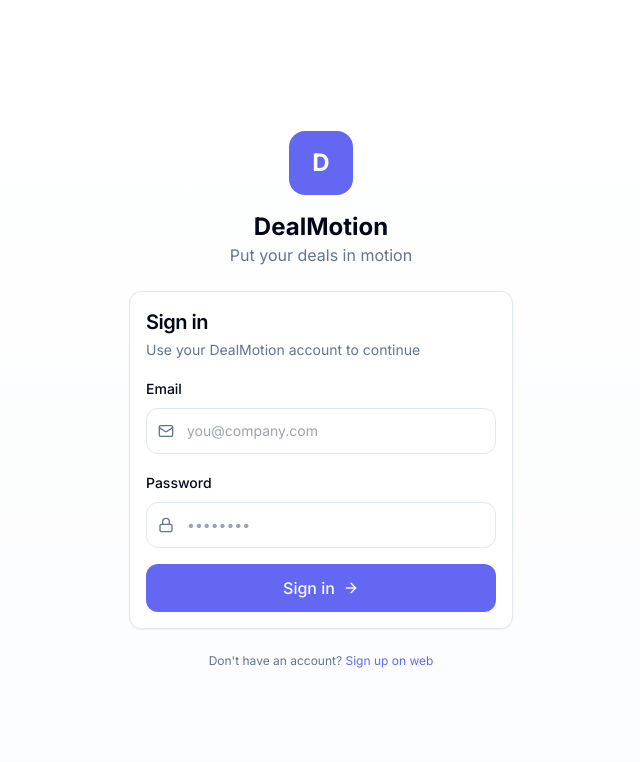
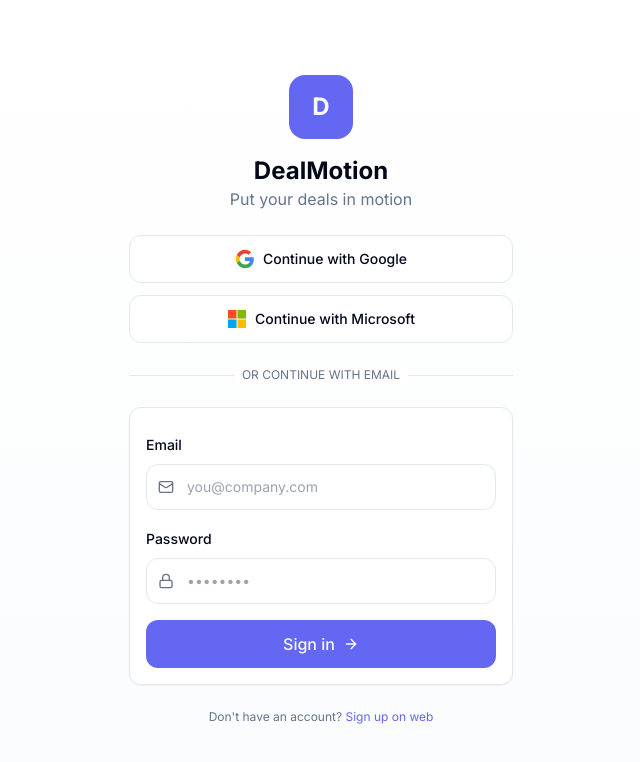
Before and after one commit to styler1one/dealmotion-pwa, a Next.js app: page /login in a window 1280 px wide. Shown: the top 762 px of the page, without its empty margins (319-959 px from the left). Built offline with nearby package versions, Linux system fonts and the light colour scheme; no server answers.

Commit message:
feat: add Google and Microsoft OAuth login buttons

```diff
--- /dev/null
+++ b/app/auth/callback/page.tsx
@@ -0,0 +1,89 @@
+'use client'
+
+import { useEffect, useState } from 'react'
+import { useRouter } from 'next/navigation'
+import { createClient } from '@/lib/supabase/client'
+import { Spinner } from '@/components/ui/spinner'
+
+export default function AuthCallbackPage() {
+  const router = useRouter()
+  const [error, setError] = useState<string | null>(null)
+
+  useEffect(() => {
+    const handleCallback = async () => {
+      const supabase = createClient()
+      if (!supabase) {
+        setError('Failed to initialize authentication')
+        return
+      }
+
+      try {
+        // Get the code from URL
+        const params = new URLSearchParams(window.location.search)
+        const code = params.get('code')
+        const errorParam = params.get('error')
+        const errorDescription = params.get('error_description')
+
+        if (errorParam) {
+          setError(errorDescription || errorParam)
+          return
+        }
+
+        if (code) {
+          // Exchange code for session
+          const { error } = await supabase.auth.exchangeCodeForSession(code)
+
+          if (error) {
+            setError(error.message)
+            return
+          }
+        }
+
+        // Success - redirect to home
+        router.push('/')
+      } catch (err) {
+        console.error('Auth callback error:', err)
+        setError('Authentication failed. Please try again.')
+      }
+    }
+
+    handleCallback()
+  }, [router])
+
+  if (error) {
+    return (
+      <div className="flex min-h-screen flex-col items-center justify-center px-4 text-center">
+        <div className="rounded-full bg-destructive/10 p-6 mb-6">
+          <svg
+            className="h-12 w-12 text-destructive"
+            fill="none"
+            viewBox="0 0 24 24"
+            stroke="currentColor"
+          >
+            <path
+              strokeLinecap="round"
+              strokeLinejoin="round"
+              strokeWidth={2}
+              d="M6 18L18 6M6 6l12 12"
+            />
+          </svg>
+        </div>
+        <h1 className="text-xl font-bold mb-2">Authentication Failed</h1>
+        <p className="text-muted-foreground mb-6 max-w-sm">{error}</p>
+        <button
+          onClick={() => router.push('/login')}
+          className="text-primary hover:underline"
+        >
+          Back to login
+        </button>
+      </div>
+    )
+  }
+
+  return (
+    <div className="flex min-h-screen flex-col items-center justify-center">
+      <Spinner size="lg" />
+      <p className="mt-4 text-muted-foreground">Completing sign in...</p>
+    </div>
+  )
+}
--- a/app/login/page.tsx
+++ b/app/login/page.tsx
@@ -3,34 +3,86 @@
 // Force dynamic rendering - this page uses authentication
 export const dynamic = 'force-dynamic'
 
-import { useState } from 'react'
+import { useState, useEffect } from 'react'
 import { useRouter } from 'next/navigation'
 import { useAuth } from '@/lib/hooks/use-auth'
+import { createClient } from '@/lib/supabase/client'
 import { Button } from '@/components/ui/button'
 import { Card, CardContent, CardHeader, CardTitle, CardDescription } from '@/components/ui/card'
 import { Spinner } from '@/components/ui/spinner'
-import { Mail, Lock, ArrowRight } from 'lucide-react'
+import { Mail, Lock, ArrowRight, Loader2 } from 'lucide-react'
+
+// Google Icon with official colors
+function GoogleIcon({ className }: { className?: string }) {
+  return (
+    <svg viewBox="0 0 24 24" className={className}>
+      <path
+        fill="#4285F4"
+        d="M22.56 12.25c0-.78-.07-1.53-.2-2.25H12v4.26h5.92c-.26 1.37-1.04 2.53-2.21 3.31v2.77h3.57c2.08-1.92 3.28-4.74 3.28-8.09z"
+      />
+      <path
+        fill="#34A853"
+        d="M12 23c2.97 0 5.46-.98 7.28-2.66l-3.57-2.77c-.98.66-2.23 1.06-3.71 1.06-2.86 0-5.29-1.93-6.16-4.53H2.18v2.84C3.99 20.53 7.7 23 12 23z"
+      />
+      <path
+        fill="#FBBC05"
+        d="M5.84 14.09c-.22-.66-.35-1.36-.35-2.09s.13-1.43.35-2.09V7.07H2.18C1.43 8.55 1 10.22 1 12s.43 3.45 1.18 4.93l2.85-2.22.81-.62z"
+      />
+      <path
+        fill="#EA4335"
+        d="M12 5.38c1.62 0 3.06.56 4.21 1.64l3.15-3.15C17.45 2.09 14.97 1 12 1 7.7 1 3.99 3.47 2.18 7.07l3.66 2.84c.87-2.6 3.3-4.53 6.16-4.53z"
+      />
+    </svg>
+  )
+}
+
+// Microsoft Icon with official colors
+function MicrosoftIcon({ className }: { className?: string }) {
+  return (
+    <svg viewBox="0 0 21 21" className={className}>
+      <rect x="1" y="1" width="9" height="9" fill="#f25022" />
+      <rect x="11" y="1" width="9" height="9" fill="#7fba00" />
+      <rect x="1" y="11" width="9" height="9" fill="#00a4ef" />
+      <rect x="11" y="11" width="9" height="9" fill="#ffb900" />
+    </svg>
+  )
+}
 
 export default function LoginPage() {
   const router = useRouter()
-  const { signIn, isAuthenticated, loading: authLoading } = useAuth()
+  const { isAuthenticated, loading: authLoading } = useAuth()
   const [email, setEmail] = useState('')
   const [password, setPassword] = useState('')
   const [error, setError] = useState('')
   const [loading, setLoading] = useState(false)
+  const [loadingGoogle, setLoadingGoogle] = useState(false)
+  const [loadingMicrosoft, setLoadingMicrosoft] = useState(false)
+  const [supabase, setSupabase] = useState<ReturnType<typeof createClient> | null>(null)
+
+  // Initialize Supabase client
+  useEffect(() => {
+    const client = createClient()
+    setSupabase(client)
+  }, [])
 
   // Redirect if already authenticated
-  if (isAuthenticated) {
-    router.push('/')
-    return null
-  }
+  useEffect(() => {
+    if (isAuthenticated) {
+      router.push('/')
+    }
+  }, [isAuthenticated, router])
 
-  const handleSubmit = async (e: React.FormEvent) => {
+  const handleEmailLogin = async (e: React.FormEvent) => {
     e.preventDefault()
+    if (!supabase) return
+
     setError('')
     setLoading(true)
 
-    const { error } = await signIn(email, password)
+    const { error } = await supabase.auth.signInWithPassword({
+      email,
+      password,
+    })
 
     if (error) {
       setError(error.message)
@@ -40,12 +92,59 @@
     }
   }
 
+  const handleGoogleLogin = async () => {
+    if (!supabase) return
+
+    setLoadingGoogle(true)
+    try {
+      const { error } = await supabase.auth.signInWithOAuth({
+        provider: 'google',
+        options: {
+          redirectTo: `${window.location.origin}/auth/callback`,
+          queryParams: {
+            access_type: 'offline',
+            prompt: 'consent',
+          },
+        },
+      })
+      if (error) throw error
+    } catch (err) {
+      console.error('Google OAuth error:', err)
+      setLoadingGoogle(false)
+    }
+  }
+
+  const handleMicrosoftLogin = async () => {
+    if (!supabase) return
+
+    setLoadingMicrosoft(true)
+    try {
+      const { error } = await supabase.auth.signInWithOAuth({
+        provider: 'azure',
+        options: {
+          redirectTo: `${window.location.origin}/auth/callback`,
+          scopes: 'email profile openid',
+        },
+      })
+      if (error) throw error
+    } catch (err) {
+      console.error('Microsoft OAuth error:', err)
+      setLoadingMicrosoft(false)
+    }
+  }
+
+  const isOAuthLoading = loadingGoogle || loadingMicrosoft
+
   if (authLoading) {
     return (
       <div className="flex min-h-screen items-center justify-center">
         <Spinner size="lg" />
       </div>
     )
+  }
+
+  if (isAuthenticated) {
+    return null
   }
 
   return (
@@ -60,16 +159,53 @@
           <p className="text-muted-foreground">Put your deals in motion</p>
         </div>
 
-        {/* Login Form */}
+        {/* OAuth Buttons */}
+        <div className="space-y-3">
+          <Button
+            variant="outline"
+            onClick={handleGoogleLogin}
+            disabled={isOAuthLoading || loading}
+            className="w-full h-12 font-medium"
+          >
+            {loadingGoogle ? (
+              <Loader2 className="mr-2 h-5 w-5 animate-spin" />
+            ) : (
+              <GoogleIcon className="mr-2 h-5 w-5" />
+            )}
+            Continue with Google
+          </Button>
+
+          <Button
+            variant="outline"
+            onClick={handleMicrosoftLogin}
+            disabled={isOAuthLoading || loading}
+            className="w-full h-12 font-medium"
+          >
+            {loadingMicrosoft ? (
+              <Loader2 className="mr-2 h-5 w-5 animate-spin" />
+            ) : (
+              <MicrosoftIcon className="mr-2 h-5 w-5" />
+            )}
+            Continue with Microsoft
+          </Button>
+        </div>
+
+        {/* Divider */}
+        <div className="relative">
+          <div className="absolute inset-0 flex items-center">
+            <span className="w-full border-t" />
+          </div>
+          <div className="relative flex justify-center text-xs uppercase">
+            <span className="bg-background px-2 text-muted-foreground">
+              Or continue with email
+            </span>
+          </div>
+        </div>
+
+        {/* Email Login Form */}
         <Card>
-          <CardHeader className="space-y-1">
-            <CardTitle className="text-xl">Sign in</CardTitle>
-            <CardDescription>
-              Use your DealMotion account to continue
-            </CardDescription>
-          </CardHeader>
-          <CardContent>
-            <form onSubmit={handleSubmit} className="space-y-4">
+          <CardContent className="pt-6">
+            <form onSubmit={handleEmailLogin} className="space-y-4">
               {error && (
                 <div className="rounded-lg bg-destructive/10 px-4 py-3 text-sm text-destructive">
                   {error}
@@ -90,6 +226,7 @@
                     placeholder="you@company.com"
                     className="w-full rounded-lg border bg-background px-10 py-3 text-sm outline-none focus:ring-2 focus:ring-primary"
                     required
+                    disabled={isOAuthLoading}
                   />
                 </div>
               </div>
@@ -108,6 +245,7 @@
                     placeholder="••••••••"
                     className="w-full rounded-lg border bg-background px-10 py-3 text-sm outline-none focus:ring-2 focus:ring-primary"
                     required
+                    disabled={isOAuthLoading}
                   />
                 </div>
               </div>
@@ -116,7 +254,7 @@
                 type="submit"
                 className="w-full"
                 size="lg"
-                disabled={loading}
+                disabled={loading || isOAuthLoading}
               >
                 {loading ? (
                   <Spinner size="sm" className="text-primary-foreground" />
```
